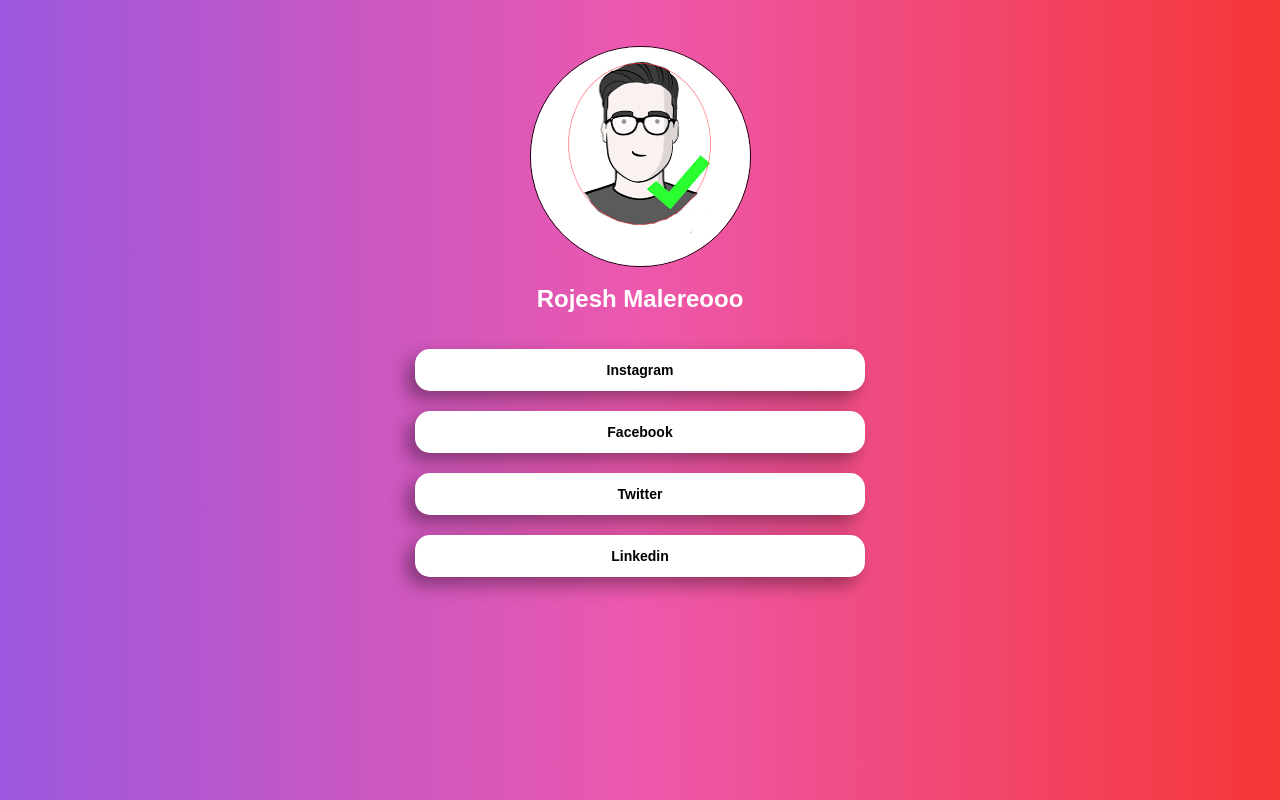
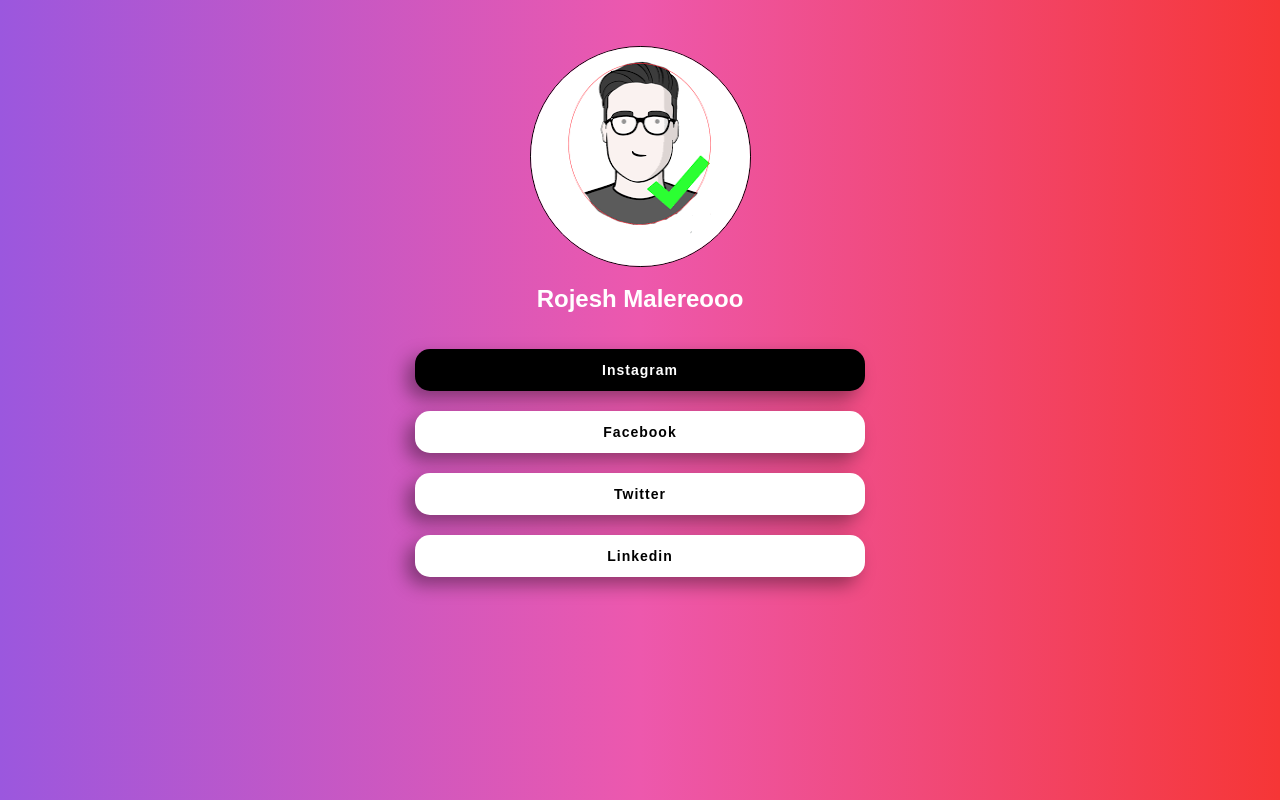
Before and after one commit to kunal-umap/LinkTreeGenerator, a React (Create React App) app in the folder client/: page /linktree in a window 1280 px wide. In both pictures the pointer is over the link "Instagram". Built offline with nearby package versions, Linux system fonts and the light colour scheme.

Commit message:
minor change

```diff
--- a/client/src/pages/linkTrr1/linktree1.css
+++ b/client/src/pages/linkTrr1/linktree1.css
@@ -42,6 +42,7 @@
     color: black;
     text-decoration: none;
     font-weight: 600;
+    letter-spacing: 1px;
     font-size: 14px;
     font-family:  sans-serif;
     padding: 13px;
@@ -52,3 +53,7 @@
     max-width: 450px;
     box-shadow: -8px 8px 18px rgba(0, 0, 0, 0.382);
 }
+.treeLinks a:hover {
+    background-color: black;
+    color: #fff;
+}
```
